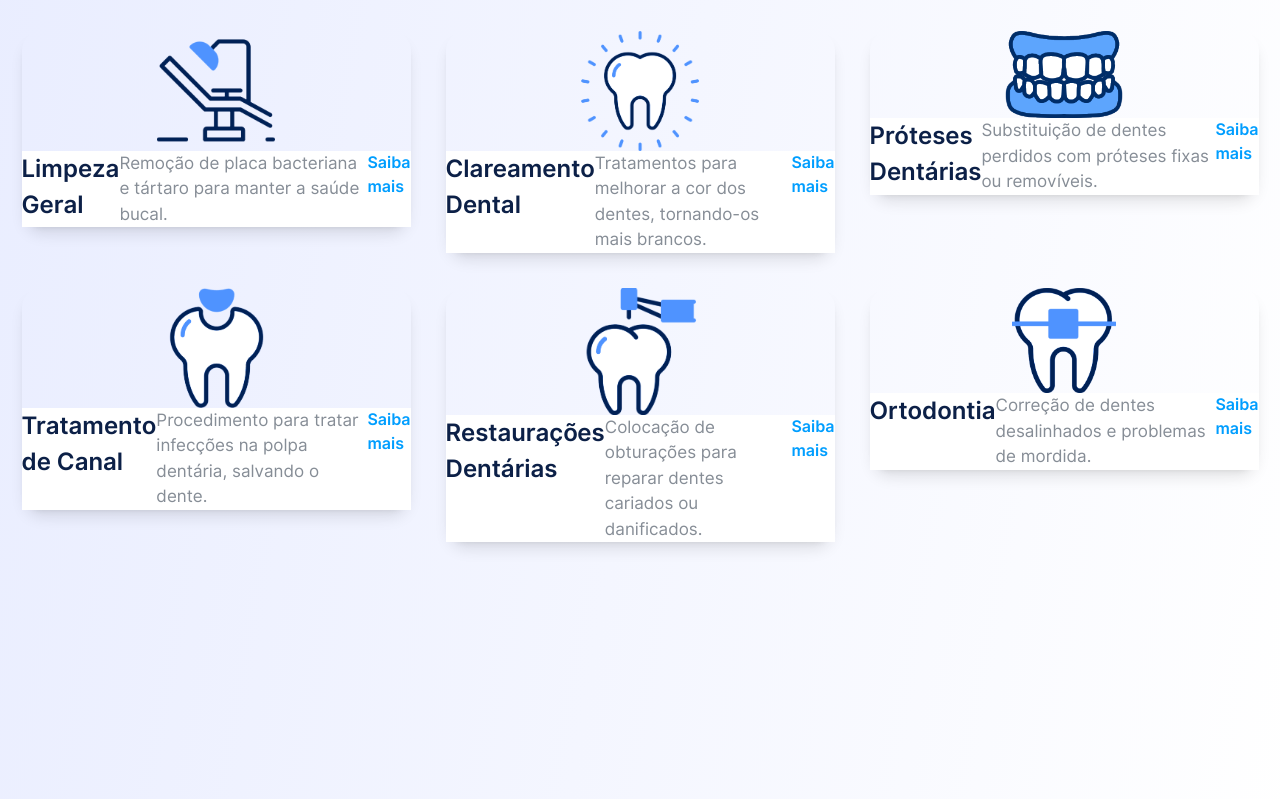
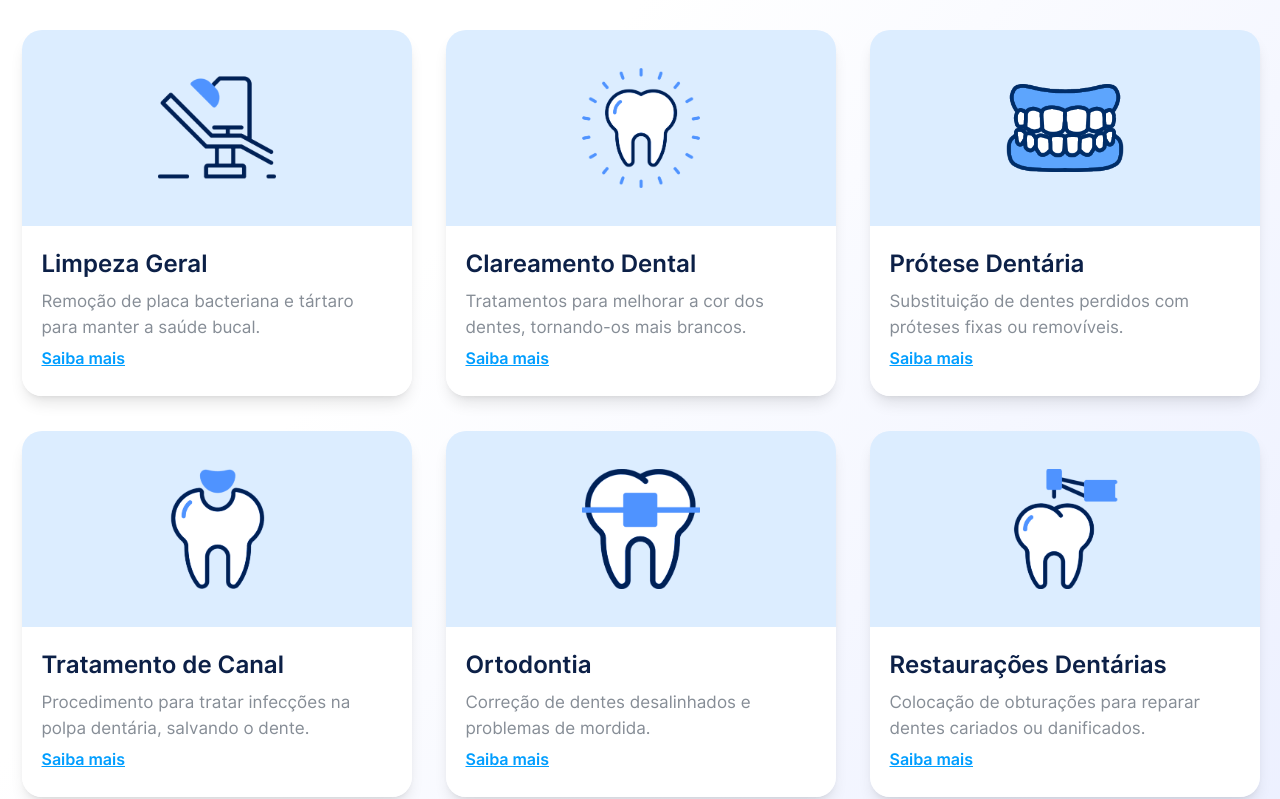
Before and after one commit to petrinidias/MedeirosOdontologia, a Next.js app: page / in a window 1280 px wide. Shown: the part 1764-2563 px from the top of the page. Built offline with nearby package versions, Linux system fonts and the light colour scheme.

Commit message:
Melhores cores

```diff
--- a/src/app/page.js
+++ b/src/app/page.js
@@ -2,7 +2,6 @@ import Image from "next/image";
 import { FaLocationDot } from "react-icons/fa6";
 import Styles from "./page.module.css"
 import { CgProfile } from "react-icons/cg";
-import Servicos from "./servicosProps";
 
 export default function Home() {
   return (
@@ -123,54 +122,103 @@ export default function Home() {
 
       <div className="flex justify-center">
         <div className="h-fit w-[1237px] grid grid-cols-3 mt-[30px] gap-[35px] ">
-          <Servicos
-            imagem="/imgs/cadeira.png"
-            w="118"
-            h="118"
-            titulo="Limpeza Geral"
-            descricao="Remoção de placa bacteriana e tártaro
-            para manter a saúde bucal."
+
+        <div className="h-fit w-fit shadow-lg rounded-[20px]">
+          <div className="w-[390px] h-[196px] flex justify-center items-center bg-servicos rounded-t-[20px] ">
+            <Image
+              src="/imgs/cadeira.png"
+              width="118"
+              height="118"
+              alt="a"
             />
+          </div>
+          <div className="w-[390px] h-[170px] p-[20px] flex flex-col bg-white rounded-b-[20px]">
+            <p className="text-[24px] font-semibold text-azulEscuro pb-[7px]">Limpeza Geral</p>
+            <p className="text-[17px] text-cinza pb-[7px]">Remoção de placa bacteriana e tártaro
+            para manter a saúde bucal.</p>
+            <p className="text-[16px] text-azul underline font-semibold">Saiba mais</p>
+          </div>
+        </div>
 
-          <Servicos
-            imagem="/imgs/dentebrilhando.png"
-            w="118"
-            h="118"
-            titulo="Clareamento Dental"
-            descricao="Tratamentos para melhorar a cor dos dentes, tornando-os mais brancos."
+        <div className="h-fit w-fit shadow-lg rounded-[20px]">
+          <div className="w-[390px] h-[196px] flex justify-center items-center bg-servicos rounded-t-[20px] ">
+            <Image
+              src="/imgs/dentebrilhando.png"
+              width="118"
+              height="118"
+              alt="a"
             />
+          </div>
+          <div className="w-[390px] h-[170px] p-[20px] flex flex-col bg-white rounded-b-[20px]">
+            <p className="text-[24px] font-semibold text-azulEscuro pb-[7px]">Clareamento Dental</p>
+            <p className="text-[17px] text-cinza pb-[7px]">Tratamentos para melhorar a cor dos dentes, tornando-os mais brancos.</p>
+            <p className="text-[16px] text-azul underline font-semibold">Saiba mais</p>
+          </div>
+        </div>
 
-          <Servicos
-            imagem="/imgs/protese.png"
-            w="118"
-            h="118"
-            titulo="Próteses Dentárias"
-            descricao="Substituição de dentes perdidos com próteses fixas ou removíveis."
+        <div className="h-fit w-fit shadow-lg rounded-[20px]">
+          <div className="w-[390px] h-[196px] flex justify-center items-center bg-servicos rounded-t-[20px] ">
+            <Image
+              src="/imgs/protese.png"
+              width="118"
+              height="118"
+              alt="a"
             />
+          </div>
+          <div className="w-[390px] h-[170px] p-[20px] flex flex-col bg-white rounded-b-[20px]">
+            <p className="text-[24px] font-semibold text-azulEscuro pb-[7px]">Prótese Dentária</p>
+            <p className="text-[17px] text-cinza pb-[7px]">Substituição de dentes perdidos com próteses fixas ou removíveis.</p>
+            <p className="text-[16px] text-azul underline font-semibold">Saiba mais</p>
+          </div>
+        </div>
 
-          <Servicos
-            imagem="/imgs/canal.png"
-            w="118"
-            h="118"
-            titulo="Tratamento de Canal"
-            descricao="Procedimento para tratar infecções na polpa dentária, salvando o dente."
+        <div className="h-fit w-fit shadow-lg rounded-[20px]">
+          <div className="w-[390px] h-[196px] flex justify-center items-center bg-servicos rounded-t-[20px] ">
+            <Image
+              src="/imgs/canal.png"
+              width="118"
+              height="118"
+              alt="a"
             />
+          </div>
+          <div className="w-[390px] h-[170px] p-[20px] flex flex-col bg-white rounded-b-[20px]">
+            <p className="text-[24px] font-semibold text-azulEscuro pb-[7px]">Tratamento de Canal</p>
+            <p className="text-[17px] text-cinza pb-[7px]">Procedimento para tratar infecções na polpa dentária, salvando o dente.</p>
+            <p className="text-[16px] text-azul underline font-semibold">Saiba mais</p>
+          </div>
+        </div>
 
-          <Servicos
-            imagem="/imgs/agulhinha.png"
-            w="125"
-            h="125"
-            titulo="Restaurações Dentárias"
-            descricao="Colocação de obturações para reparar dentes cariados ou danificados."
+        <div className="h-fit w-fit shadow-lg rounded-[20px]">
+          <div className="w-[390px] h-[196px] flex justify-center items-center bg-servicos rounded-t-[20px] ">
+            <Image
+              src="/imgs/aparelho.png"
+              width="118"
+              height="118"
+              alt="a"
             />
+          </div>
+          <div className="w-[390px] h-[170px] p-[20px] flex flex-col bg-white rounded-b-[20px]">
+            <p className="text-[24px] font-semibold text-azulEscuro pb-[7px]">Ortodontia</p>
+            <p className="text-[17px] text-cinza pb-[7px]">Correção de dentes desalinhados e problemas de mordida.</p>
+            <p className="text-[16px] text-azul underline font-semibold">Saiba mais</p>
+          </div>
+        </div>
 
-          <Servicos
-            imagem="/imgs/aparelho.png"
-            w="104"
-            h="104"
-            titulo="Ortodontia"
-            descricao="Correção de dentes desalinhados e problemas de mordida."
+        <div className="h-fit w-fit shadow-lg rounded-[20px]">
+          <div className="w-[390px] h-[196px] flex justify-center items-center bg-servicos rounded-t-[20px] ">
+            <Image
+              src="/imgs/agulhinha.png"
+              width="118"
+              height="118"
+              alt="a"
             />
+          </div>
+          <div className="w-[390px] h-[170px] p-[20px] flex flex-col bg-white rounded-b-[20px]">
+            <p className="text-[24px] font-semibold text-azulEscuro pb-[7px]">Restaurações Dentárias</p>
+            <p className="text-[17px] text-cinza pb-[7px]">Colocação de obturações para reparar dentes cariados ou danificados.</p>
+            <p className="text-[16px] text-azul underline font-semibold">Saiba mais</p>
+          </div>
+        </div>
 
         </div>
       </div>
--- a/src/app/page.module.css
+++ b/src/app/page.module.css
@@ -1,14 +1,14 @@
 .gradiente{
     height: 100vh;
     background: #dce4ff;
-    background: linear-gradient(100deg, #e9edff 0%, #ffffff 100%);
-    border-bottom: solid 1px #cccccc ;
+    background: linear-gradient(100deg, #ffffff 35%, #DCE4FF 100%);
+
 }
 .gradiente2{
     height: 140vh;
     background: #dce4ff;
-    background: linear-gradient(100deg, #e9edff 0%, #ffffff 100%);
-    border-top: solid 1px #cccccc ;
+    background: linear-gradient(130deg, #ffffff 35%, #ebefff 100%);
+
 }
 .sombra{
     filter: drop-shadow(0px 0px 15px rgba(0, 0, 0, 0.103));
--- a/src/app/servicosProps/index.jsx
+++ /dev/null
@@ -1,20 +0,0 @@
-import Image from "next/image";
-
-export default function Servicos(props) {
-    return (
-        <div className="h-fit w-fit shadow-lg rounded-[20px]">
-            <div className="w-[390px] h-[196px] flex justify-center items-center bg-servicos rounded-t-[20px] ">
-                <Image
-                    src={props.imagem}
-                    width={props.w}
-                    height={props.h}
-                />
-            </div>
-            <div className="w-[390px] h-[170px] flex flex-col bg-white rounded-b-[20px] p-[20px]">
-                <p className="text-[24px] font-semibold text-azulEscuro pb-[7px]">{props.titulo}</p>
-                <p className="text-[17px] text-cinza pb-[7px]">{props.descricao}</p>
-                <p className="text-[16px] text-azul underline font-semibold">Saiba mais</p>
-            </div>
-        </div>
-    )
-  }
```
Lines whose indentation alone changed are shown as unchanged.
